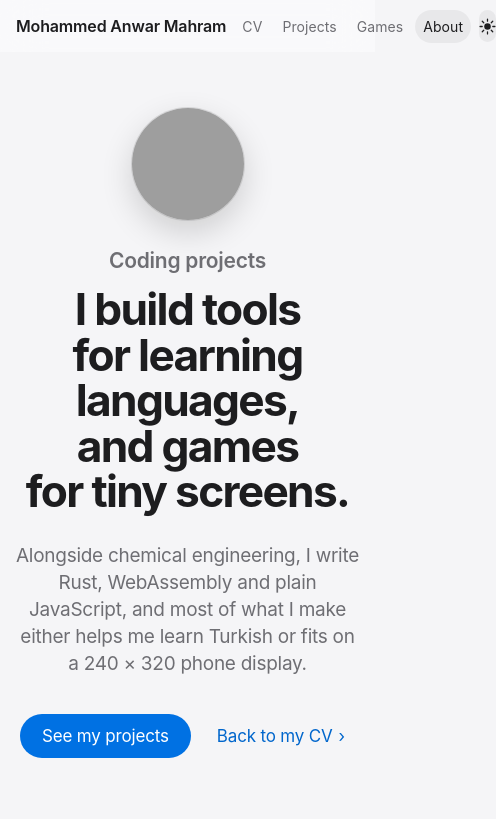
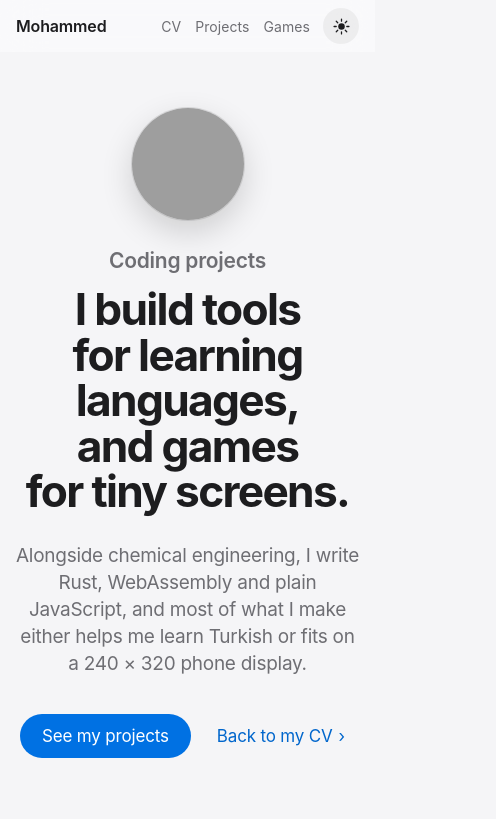
Before and after one commit to ghost545a/ghost545a.github.io, a plain HTML site: page coding.html in a window 390 px wide. Shown: the top 819 px of the page, 496 px wide, since content can reach past the window. Drawn offline with Linux system fonts and the light colour scheme; grey boxes are pictures that could not be loaded.

Commit message:
Phone: top bar fits one line at 360px (short name, fewer links)
The bar was 453-472px wide, so phones zoomed the whole page out.
Phone-only CSS; the PC layout is unchanged.

Co-Authored-By: Claude Opus 5.5 <noreply@anthropic.com>

```diff
--- a/coding.html
+++ b/coding.html
@@ -13,7 +13,7 @@
   <meta property="og:image" content="https://ghost545a.github.io/assets/turkce-map.webp">
   <meta property="og:type" content="website">
   <link rel="icon" href="favicon.svg" type="image/svg+xml">
-  <link rel="stylesheet" href="styles.css?v=f626289e">
+  <link rel="stylesheet" href="styles.css?v=2c7863a4">
   <script>document.documentElement.classList.add('js');try{var t=localStorage.getItem('theme');if(t==='light'||t==='dark')document.documentElement.setAttribute('data-theme',t);}catch(e){}</script>
 </head>
 <body>
@@ -29,7 +29,7 @@
             <li><a href="./">CV</a></li>
             <li><a href="#work" data-section="work">Projects</a></li>
             <li><a href="#games" data-section="games">Games</a></li>
-            <li><a href="#about" data-section="about">About</a></li>
+            <li class="nav-opt"><a href="#about" data-section="about">About</a></li>
           </ul>
         </nav>
         <button class="theme-toggle" id="theme-toggle" type="button" aria-label="Switch to dark mode">
--- a/styles.css
+++ b/styles.css
@@ -1055,3 +1055,17 @@ html.sheet-open .page { border-radius: 14px; overflow: clip; will-change: transf
 
 .cv-span { grid-column: 1 / -1; }
 .cv-note { margin-top: 14px; font-size: 0.9375rem; color: var(--text-2); }
+
+/* ==========================================================================
+   Phone-only fixes (nothing here applies on a PC-width screen)
+   ========================================================================== */
+@media (max-width: 600px) {
+  /* The bar must fit one line at 360px, or phones zoom the whole page out. */
+  .nav-inner { gap: 6px; }
+  .nav-name { font-size: 0; flex: none; }
+  .nav-name::after { content: "Mohammed"; font-size: 1rem; letter-spacing: -0.01em; }
+  .nav-links { gap: 0; min-width: 0; }
+  .nav-links a { padding: 9px 7px; }
+  .nav-name { padding-block: 8px; }
+  .theme-toggle { flex: none; width: 36px; height: 36px; }
+}
```
Also changed, not shown: index.html (+1 -1 lines).
